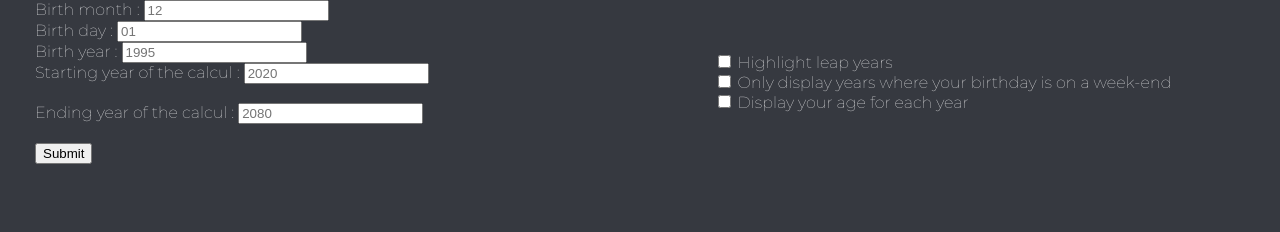
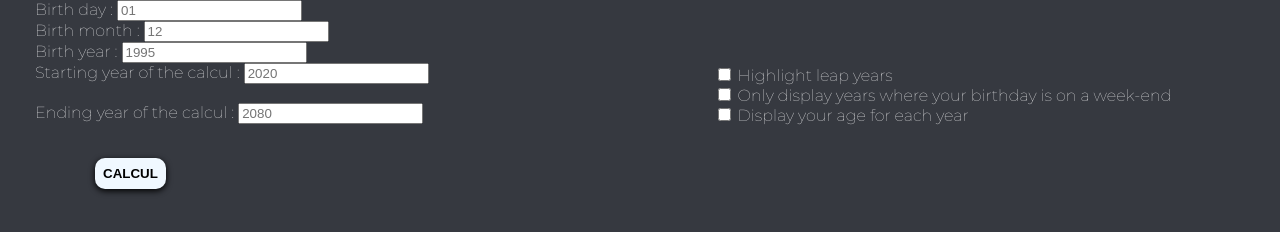
Before and after one commit to Ahegan/BirthdayCalculator, a plain HTML site: page BirthdayCalculator/index.html in a window 1280 px wide. Drawn offline with Linux system fonts and the light colour scheme.

Commit message:
optimisation

```diff
--- a/BirthdayCalculator/index.html
+++ b/BirthdayCalculator/index.html
@@ -18,15 +18,15 @@
         <div class="grid-item">
             <form id="dataUser">
                 <div class="form-item">
+                    <label for="day">Birth day : </label>
+                    <input type="text" placeholder="01" name="day" minlength="2" maxlength="2">
+                    <span id="span2">please enter a birth day</span>
+                </div>
+
+                <div class="form-item">
                     <label for="month">Birth month : </label>
                     <input type="text" placeholder="12" name="month" minlength="2" maxlength="2">
                     <span id="span1">please enter a birth month</span>
-                </div>
-
-                <div class="form-item">
-                    <label for="day">Birth day : </label>
-                    <input type="text" placeholder="01" name="day" minlength="2" maxlength="2">
-                    <span id="span2">please enter a birth day</span>
                 </div>
 
                 <div class="form-item">
@@ -46,7 +46,7 @@
                     <span id="span5">please enter an ending year for the calcul</span>
                 </div>
 
-                <input type="submit" id="submitButton">
+                <input type="submit" id="submitButton" value="calcul">
         </div>
 
         </form>
--- a/BirthdayCalculator/ressources/css/style.css
+++ b/BirthdayCalculator/ressources/css/style.css
@@ -16,7 +16,7 @@ body {
 }
 
 p {
-    color: white;
+    color: #dbdbdb;
     font-size: 29px;
     font-weight: lighter;
     letter-spacing: 2.5px;
@@ -106,6 +106,23 @@ form span {
     text-decoration: underline;
 }
 
+#submitButton{
+    margin-left: 60px;
+    margin-top: 15px;
+    padding: 8px;
+    border: none;
+    border-radius: 10px;
+    background-color: aliceblue;
+    box-shadow: 0 2px 6px 0 rgb(0 0 0);
+    font-weight: bolder;
+    text-transform: uppercase;
+    transition: all .2s ease-in-out;
+}
+#submitButton:hover{
+    transform: scale(1.04);
+    box-shadow: 0 4px 12px 0 rgb(0 0 0);
+}
+
 #result {
     line-height: 45px;
     font-size: 30px;
```
